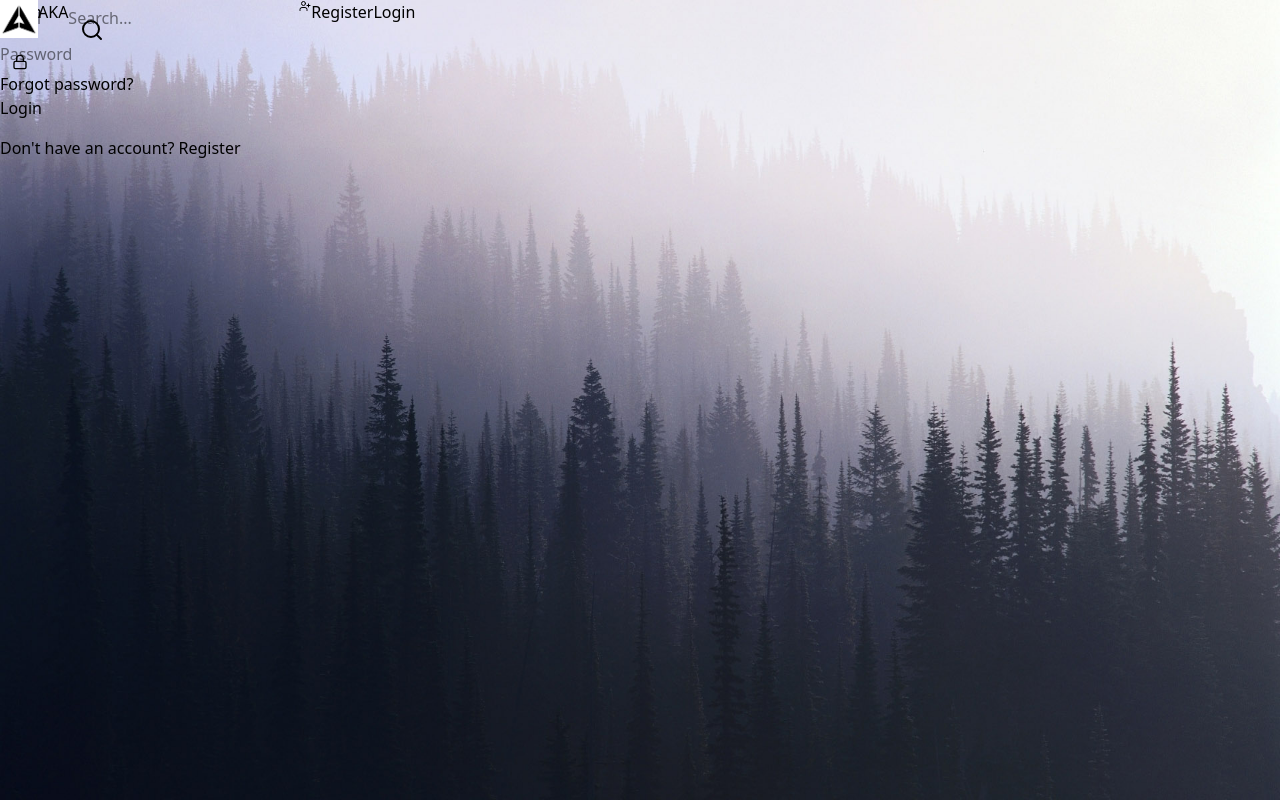
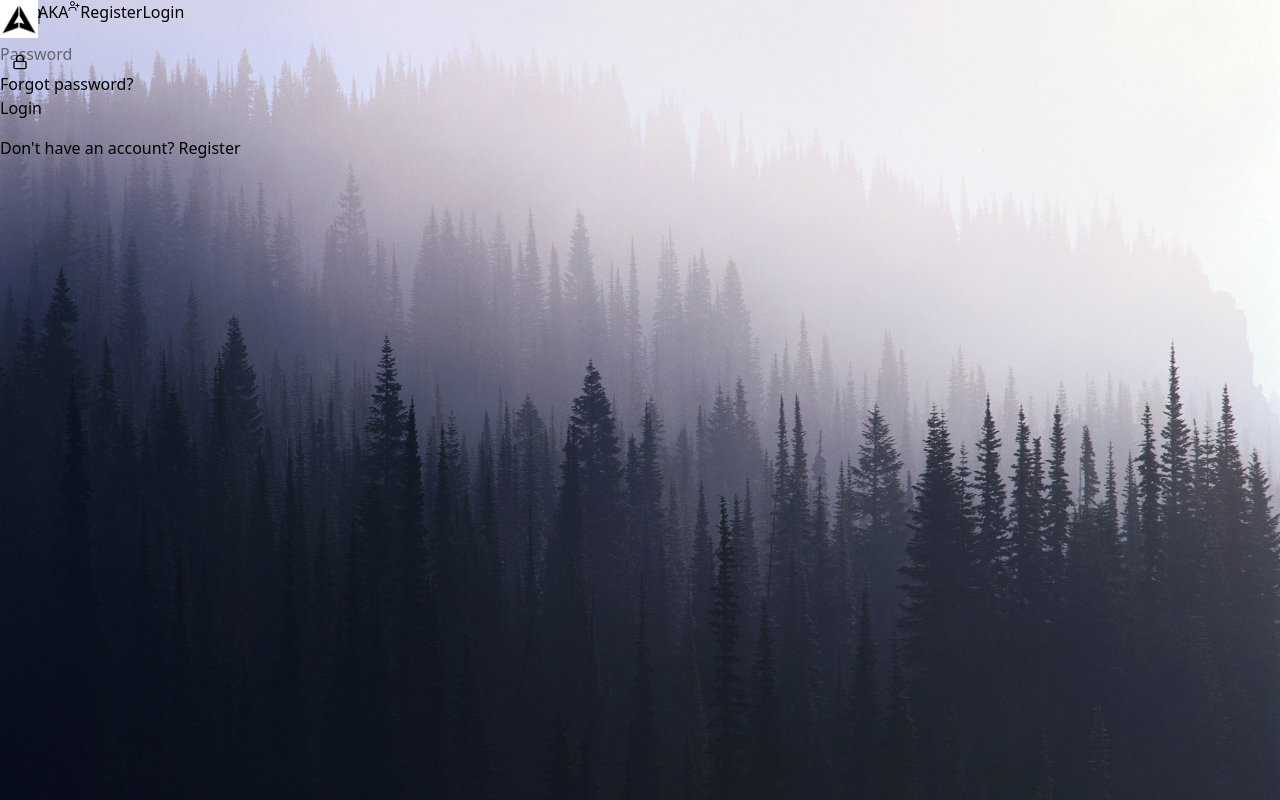
Before and after one commit to aka-space/aka-space-fediverse, a Next.js app in the folder frontend/: page /login in a window 1280 px wide. Built offline with nearby package versions, Linux system fonts and the light colour scheme.

Commit message:
refactor(pages): remove props and use usePathname instead

```diff
--- a/frontend/src/app/layout.tsx
+++ b/frontend/src/app/layout.tsx
@@ -28,7 +28,7 @@ export default function RootLayout({
             <body
                 className={`${geistSans.variable} ${geistMono.variable} antialiased`}
             >
-                <Header showInput={true} />
+                <Header />
                 {children}
             </body>
         </html>
--- a/frontend/src/components/header.tsx
+++ b/frontend/src/components/header.tsx
@@ -1,16 +1,18 @@
 'use client';
 import { Bell, CirclePlus, Search, UserPlus } from 'lucide-react';
 import Image from 'next/image';
-import { useRouter } from 'next/navigation';
+import { usePathname, useRouter } from 'next/navigation';
 import React, { useEffect, useState } from 'react';
 import { Input } from './ui/input';
 import { UserMenu } from './user-menu';
 import { Button } from './ui/button';
-import { HeaderProps } from '@/types';
 import { useAuthStore } from '@/store/useAuthStore';
 
-export default function Header({ showInput }: HeaderProps) {
+export default function Header() {
     const router = useRouter();
+    const pathname = usePathname();
+
+    const hideSearch = pathname === '/login' || pathname === '/register';
     const { authUser } = useAuthStore();
 
     const [isLogged, setIsLogged] = useState<boolean>(false);
@@ -49,7 +51,7 @@ export default function Header({ showInput }: HeaderProps) {
                 <Image src="/logo.png" alt="Logo" width={38} height={38} />
                 <span className="font-bold text-xl">AKA</span>
             </div>
-            {showInput && (
+            {!hideSearch && (
                 <div>
                     <div className="flex w-xl">
                         <div className="relative w-full pr-5 ">
--- a/frontend/src/types/index.ts
+++ b/frontend/src/types/index.ts
@@ -1,7 +1,3 @@
-export type HeaderProps = {
-    showInput: boolean;
-};
-
 export type User = {
     username: string;
     email: string;
```
